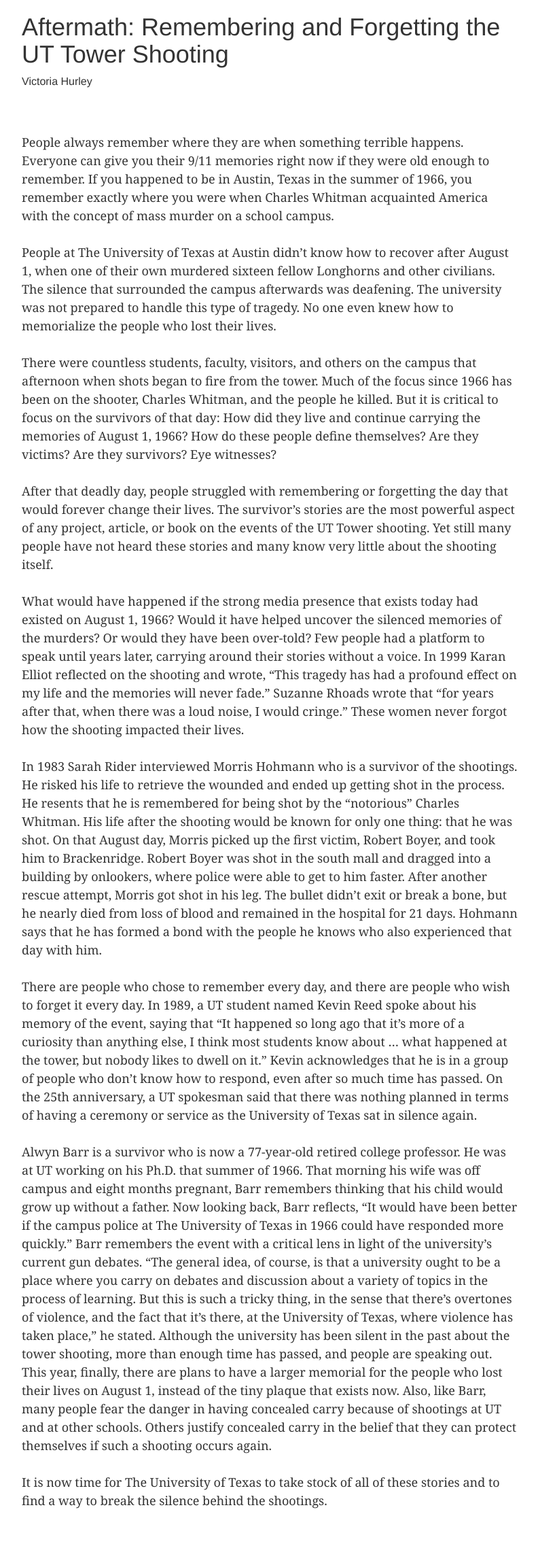
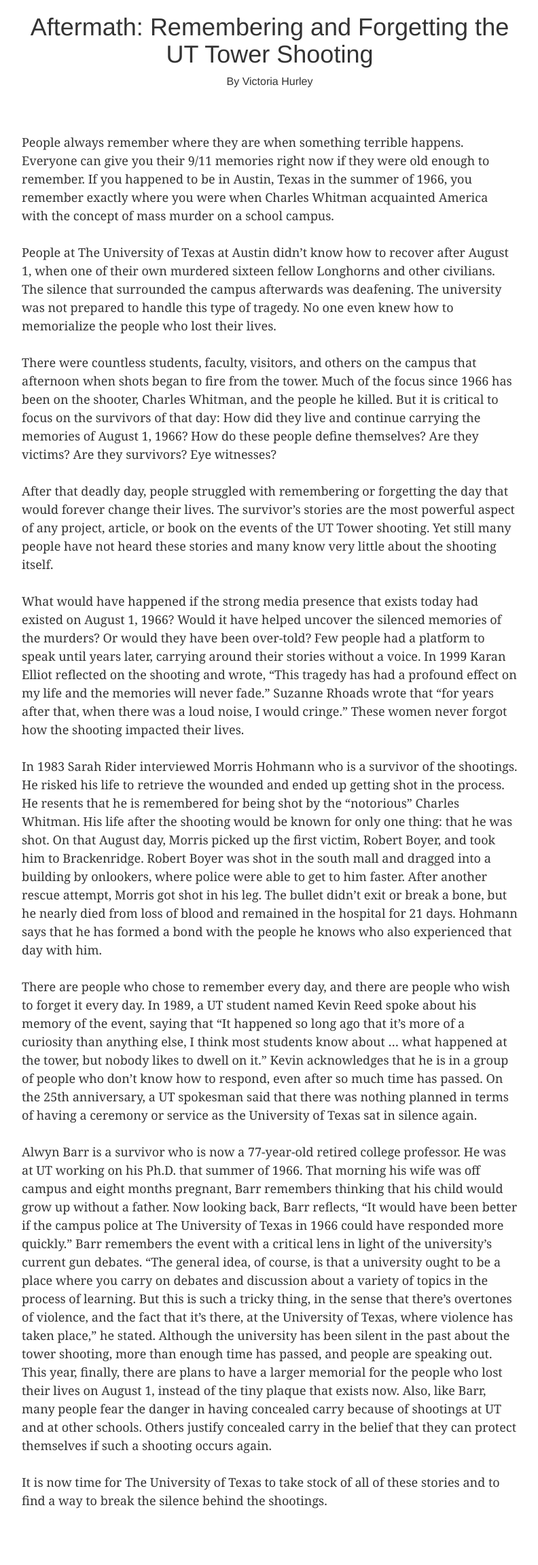
Before and after one commit to utexas-public-history/tower, a Jekyll site: the page built from _posts/2016-05-01-hurley-aftermath.md, in a window 1280 px wide. Shown: the whole page at 68% size, without its empty margins (243-1035 px from the left). Built offline with Jekyll 4.4.1, drawn with Linux system fonts in a browser that asks for light colours.

Commit message:
Reformat article header

```diff
--- a/_layouts/post.html
+++ b/_layouts/post.html
@@ -6,7 +6,7 @@
   <div class="container">
     <header class="col-sm-12 col-md-10 col-md-offset-1 col-lg-8 col-lg-offset-2">
       <h1>{{ page.title }}</h1>
-      {% if page.author %}<p class="post-meta">{{ page.author }}</p>{% endif %}
+      {% if page.author %}<p class="post-meta">By {{ page.author }}</p>{% endif %}
     </header>
   </div>
 </div>
--- a/_sass/article.scss
+++ b/_sass/article.scss
@@ -1,4 +1,8 @@
 @import 'variables';
+
+header {
+  text-align: center;
+}
 
 .post-content {
   @include serif-font-stack;
```
